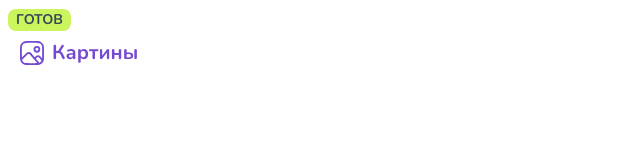
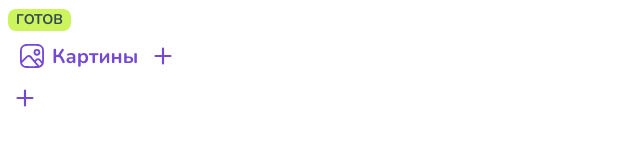
Before and after one commit to SergeyLuzik/My-Holst-CRM-ERP, a React app: page / in a window 1280 px wide. Shown: the top 165 px of the page, without its empty margins (0-640 px from the left). Built offline with nearby package versions, Linux system fonts and the light colour scheme.

Commit message:
ref: change the way of inserting an icon in the PlusButton

```diff
--- a/src/components/ui/PlusButton/styles.js
+++ b/src/components/ui/PlusButton/styles.js
@@ -4,11 +4,20 @@ import { flexCenter } from "../../../style-fragments";
 
 export const PlusButton = styled(Button)`
   ${flexCenter};
-  padding: ${({ theme }) => theme.spacings.m};
+  padding: ${({ theme }) => theme.spacings.s};
   border-radius: 50%;
+  color: ${({ theme }) => theme.colors.main};
 
+  &::before {
+    display: block;
+    width: 18px;
+    height: 18px;
+    content: "";
+    mask: url(${(props) => props.$icon});
+    background-color: currentColor;
+  }
   &:hover {
-    background-color: ${({ theme }) => theme.colors.extraLiteMain};
+    background-color: ${({ theme }) => theme.colors.white};
   }
   &:active {
     color: ${({ theme }) => theme.colors.white};
```
